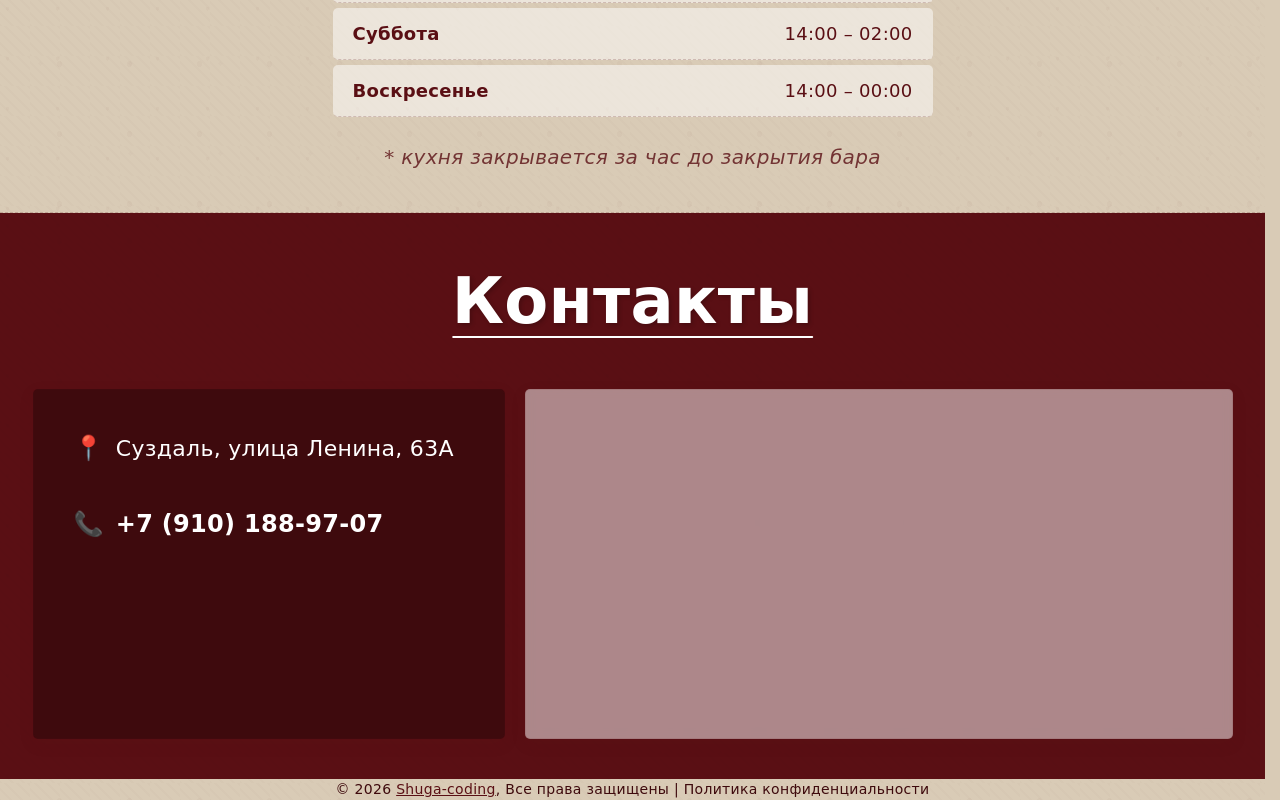
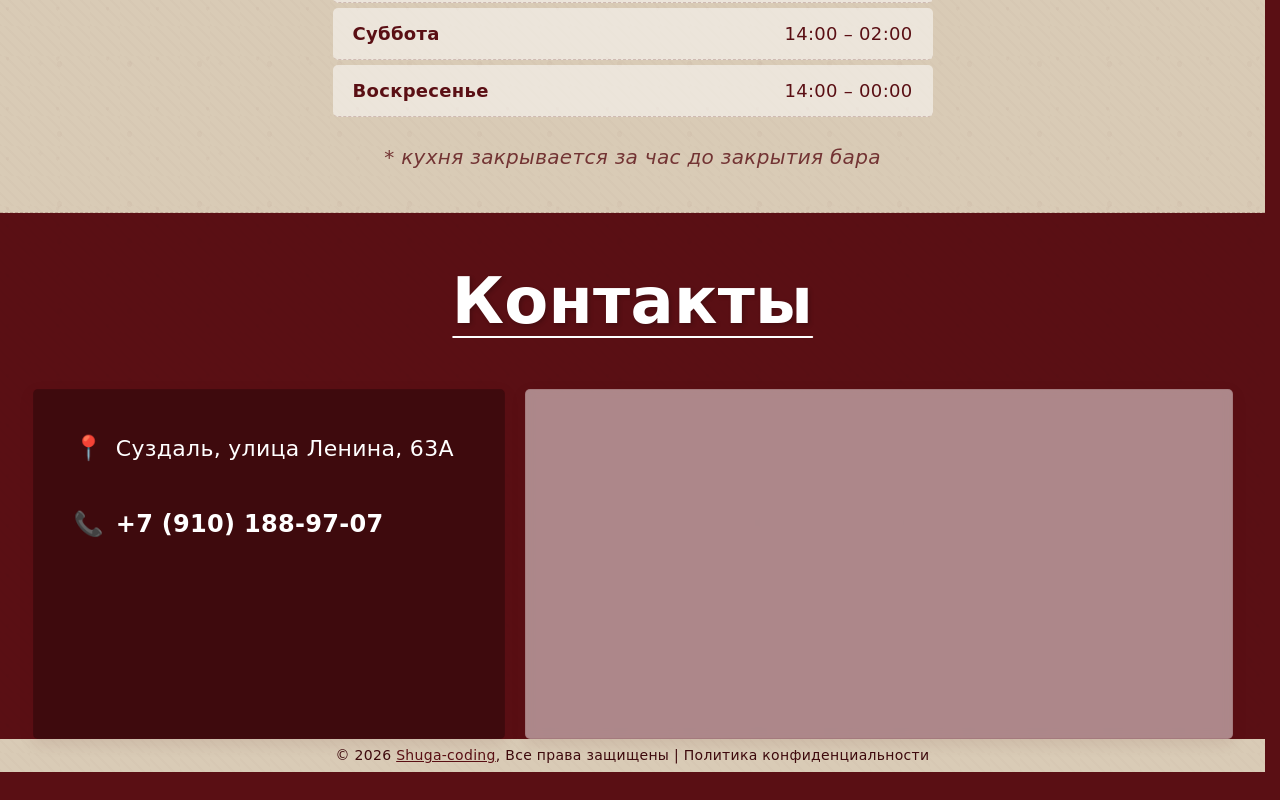
Before and after one commit to shuga-coding/Jasper, a plain HTML site: page index.html in a window 1280 px wide. Shown: the part 1847-2647 px from the top of the page. After the commit the page ends 2619 px from the top, so only its background shows below. Drawn offline with Linux system fonts and the light colour scheme; a script that the page names is missing; a web font is replaced by a local one.

Commit message:
Update styles.css

```diff
--- a/styles.css
+++ b/styles.css
@@ -172,6 +172,7 @@ svg * {
 
 html {
   scroll-behavior: smooth;
+  background: var(--color-primary);
 }
 
 body.page {
@@ -790,7 +791,7 @@ body.page {
   background-color: var(--color-beige);
   color: var(--color-primary-dark);
   text-decoration: none;
-  margin-top: 40px;
+  padding: 6px;
 }
 
 .footer-extra a {
```
